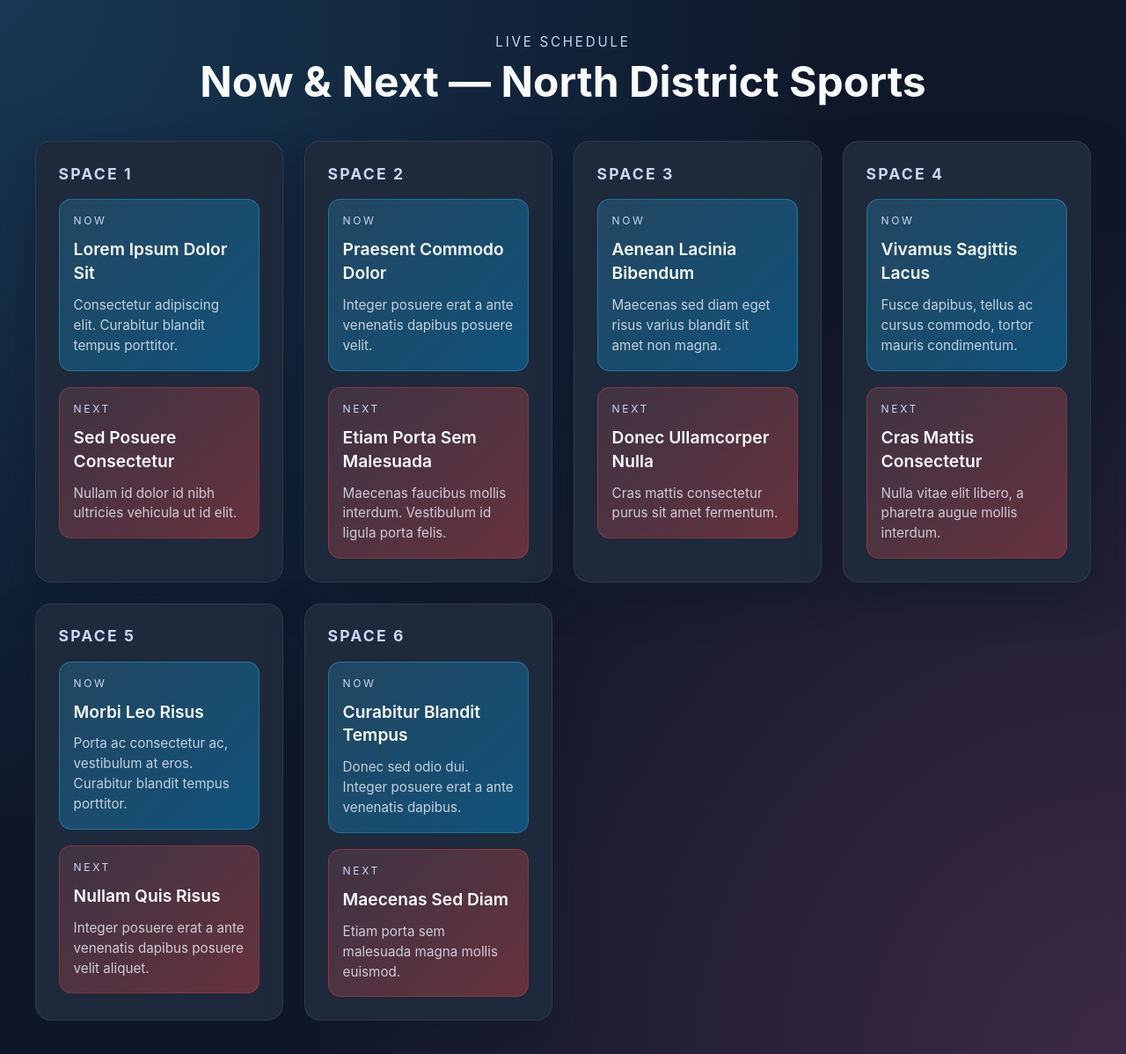
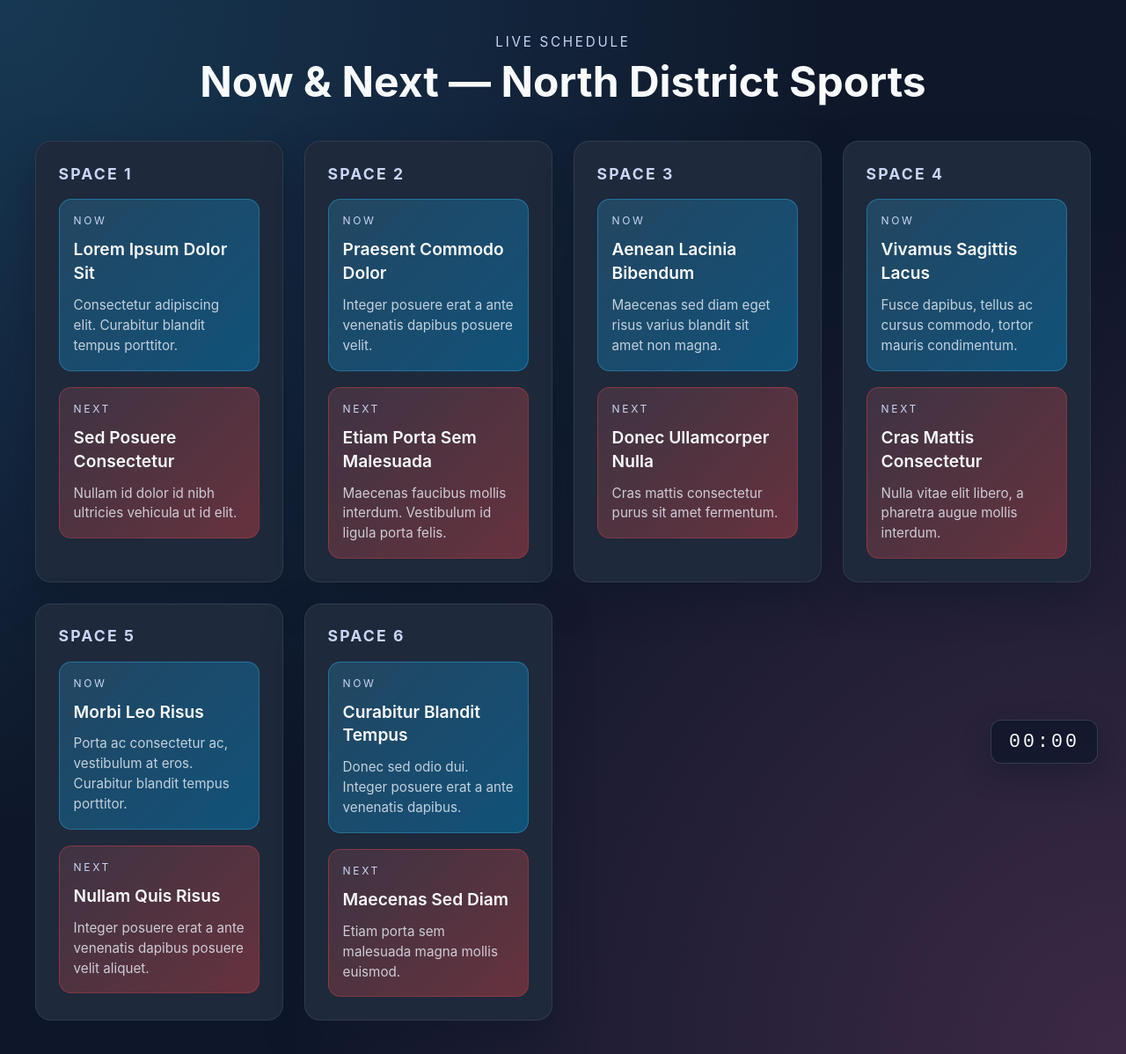
Before and after one commit to krussll/nownextlive, a Jekyll site: the page r/NDST3/index.html, which Jekyll copies as it is, in a window 1280 px wide. Shown: the whole page at 88% size. Built offline with Jekyll 4.4.1, drawn with Linux system fonts in a browser that asks for light colours.

Commit message:
Restore clock element on NDST3 display

```diff
--- a/r/NDST3/index.html
+++ b/r/NDST3/index.html
@@ -36,6 +36,20 @@
 
         main {
             width: min(1200px, 100%);
+        }
+
+        #clock {
+            position: fixed;
+            bottom: clamp(1rem, 3vw, 2rem);
+            right: clamp(1rem, 3vw, 2rem);
+            padding: 0.75rem 1.25rem;
+            background: rgba(15, 23, 42, 0.8);
+            border: 1px solid rgba(148, 163, 184, 0.25);
+            border-radius: 12px;
+            font-family: "JetBrains Mono", "Courier New", monospace;
+            font-size: clamp(1rem, 2.5vw, 1.35rem);
+            letter-spacing: 0.14em;
+            box-shadow: 0 12px 30px rgba(15, 23, 42, 0.45);
         }
 
         header {
@@ -234,5 +248,6 @@
             </article>
         </section>
     </main>
+    <div id="clock" aria-live="polite">00:00</div>
 </body>
 </html>
```
